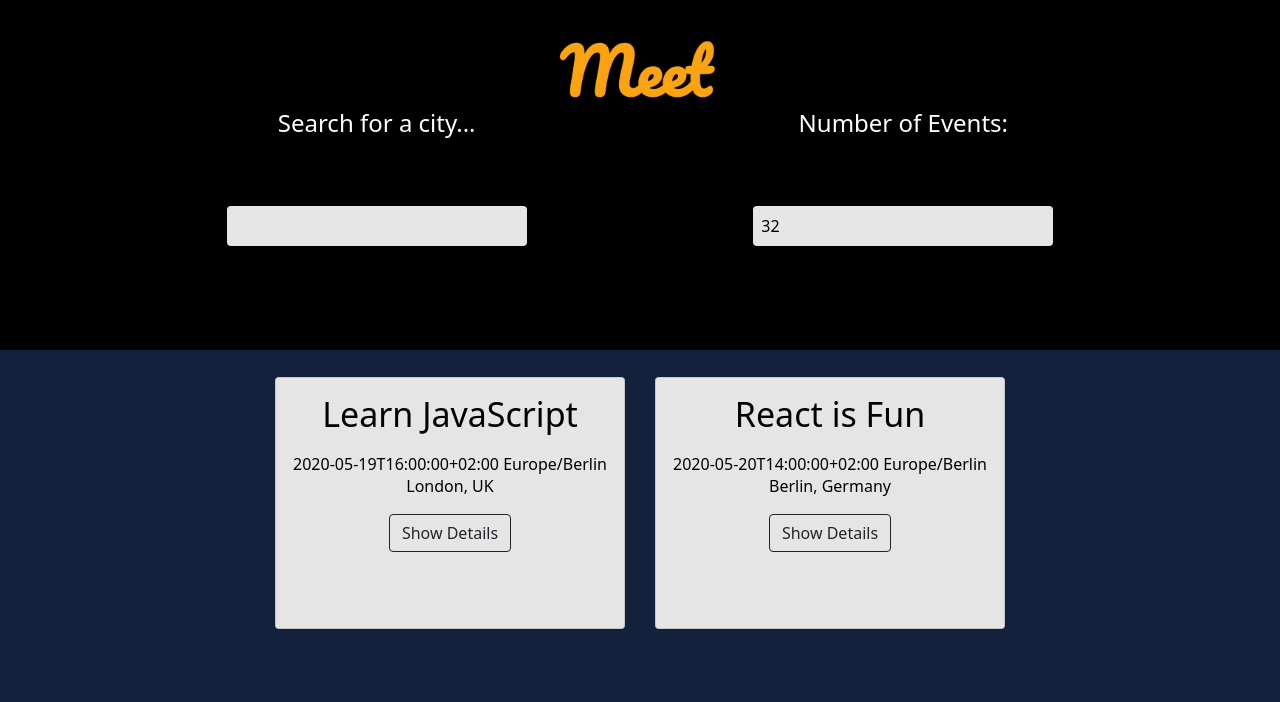
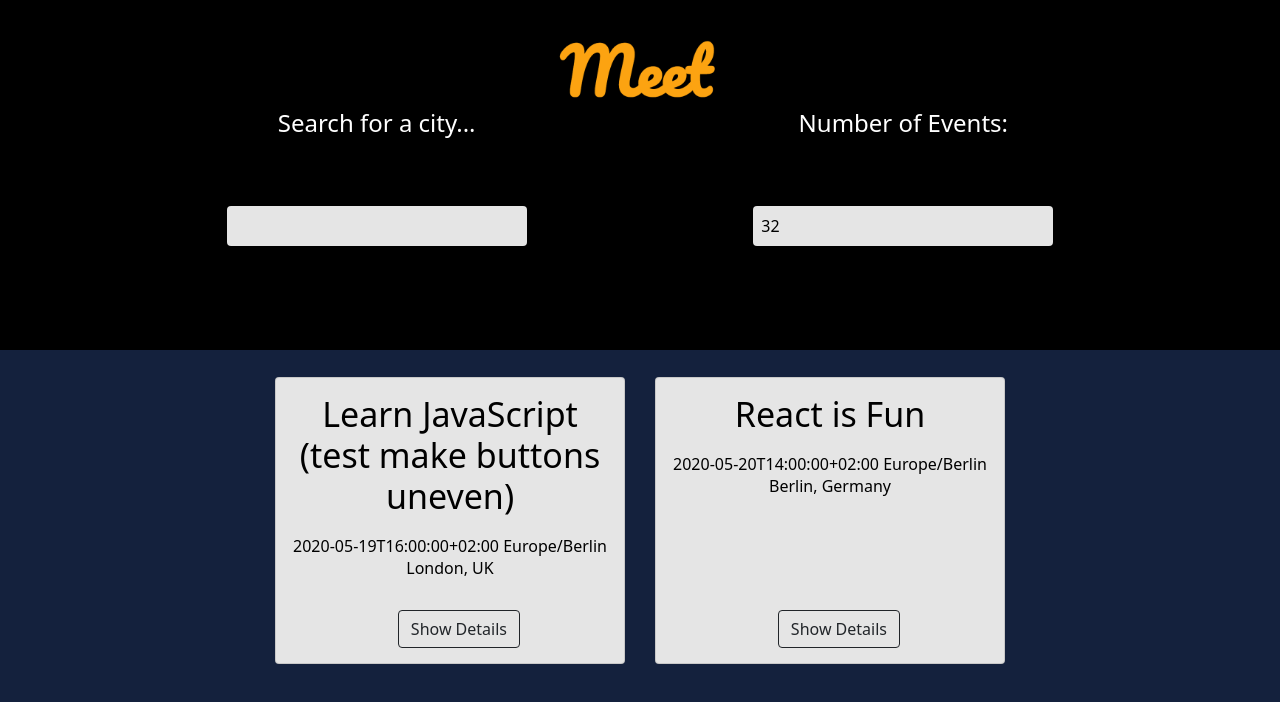
Before and after one commit to Djosc/meet, a React (Create React App) app: page / in a window 1280 px wide. Shown: the top 702 px of the page. Built offline with nearby package versions, Linux system fonts and the light colour scheme; what atatus-spa would draw is missing.

Commit message:
button changes

```diff
--- a/src/App.css
+++ b/src/App.css
@@ -132,7 +132,7 @@ input[type='text'] {
 }
 
 .event-card__body {
-	min-height: 250px;
+	min-height: 285px;
 	/* max-height: 250px; */
 }
 
@@ -141,3 +141,12 @@ input[type='text'] {
 	bottom: 50px;
 	text-align: center;
 }
+
+.show-details-btn {
+	position: absolute;
+	bottom: 15px;
+	left: 35%;
+}
+
+.hide-details-btn {
+}
--- a/src/Event.js
+++ b/src/Event.js
@@ -17,7 +17,7 @@ class Event extends Component {
 
 		return (
 			<div className="event">
-				<Card className="event-card">
+				<Card className="event-card align-items-center">
 					<Card.Body className="event-card__body">
 						<Card.Title className="summary pb-3">{event.summary}</Card.Title>
 						<Card.Subtitle className="start-date">
@@ -27,12 +27,13 @@ class Event extends Component {
 						<Card.Text className="location">{event.location}</Card.Text>
 
 						{this.state.collapsed === false && (
-							<Card.Text className="description">{event.description}</Card.Text>
+							<Card.Text className="description mb-2">{event.description}</Card.Text>
 						)}
-
 						<Button
 							variant="outline-dark"
-							className={this.state.collapsed ? 'show-details-btn' : 'hide-details-btn'}
+							className={
+								this.state.collapsed ? 'show-details-btn' : 'hide-details-btn mt-2'
+							}
 							onClick={this.handleClick}
 						>
 							{this.state.collapsed ? 'Show Details' : 'Hide Details'}
--- a/src/mock-data.js
+++ b/src/mock-data.js
@@ -8,7 +8,7 @@ const mockData = [
 			'https://www.google.com/calendar/event?eid=NGVhaHM5Z2hraHJ2a2xkNzJob2d1OXBoM2VfMjAyMDA1MTlUMTQwMDAwWiBmdWxsc3RhY2t3ZWJkZXZAY2FyZWVyZm91bmRyeS5jb20',
 		created: '2020-05-19T19:17:46.000Z',
 		updated: '2020-05-27T12:01:32.356Z',
-		summary: 'Learn JavaScript',
+		summary: 'Learn JavaScript (test make buttons uneven)',
 		description:
 			'Have you wondered how you can ask Google to show you the list of the top ten must-see places in London? And how Google presents you the list? How can you submit the details of an application? Well, JavaScript is doing these. :) \n\nJavascript offers interactivity to a dull, static website. Come, learn JavaScript with us and make those beautiful websites.',
 		location: 'London, UK',
```
